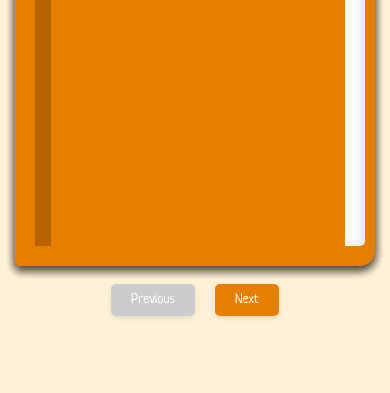
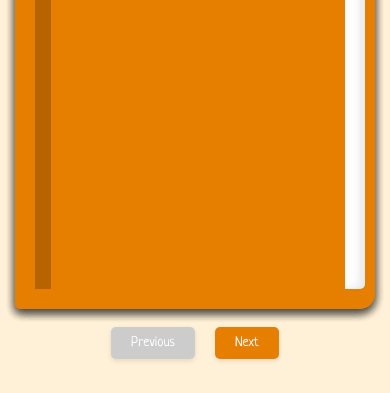
Before and after one commit to kxrthiikk/journal, a plain HTML site: page index.html in a window 390 px wide. Shown: the part 451-844 px from the top of the page. Drawn offline with Linux system fonts and the light colour scheme.

Commit message:
Responsive update

```diff
--- a/index.html
+++ b/index.html
@@ -4,9 +4,6 @@
   <meta charset="UTF-8">
   <meta name="viewport" content="width=device-width, initial-scale=1.0">
   <title>Simple Orange Journal</title>
-  <!-- <link rel="preconnect" href="https://fonts.googleapis.com">
-  <link rel="preconnect" href="https://fonts.gstatic.com" crossorigin>
-  <link href="https://fonts.googleapis.com/css2?family=Indie+Flower&display=swap" rel="stylesheet"> -->
   <style>
     @font-face {
       font-family: 'Neucha';  /* Define the font family name */
@@ -30,7 +27,6 @@
       min-height: 100vh;
       background-color: #ffdd9a63;
       padding: 15px;
-
     }
 
     .journal-container {
@@ -318,10 +314,31 @@
       background-repeat: no-repeat;
     }
 
+    /* Image container styling */
+    .image-container {
+      display: flex;
+      justify-content: center;
+      align-items: center;
+      width: 100%;
+      margin: 10px 0;
+      flex-grow: 1;
+      position: relative;
+      overflow: hidden;
+    }
+
+    .image-container img {
+      max-width: 100%;
+      max-height: 100%;
+      object-fit: contain;
+      margin: 0 auto;
+      display: block;
+    }
+
     /* Mobile optimizations */
     @media (max-width: 768px) {
       .journal-container {
-        height: 70vh;
+        height: 80vh; /* Increased from 70vh */
+        max-height: 800px;
         max-width: 100%;
       }
 
@@ -335,17 +352,35 @@
       }
 
       .journal-page {
-        padding: 25px;
+        padding: 15px;
       }
 
-      .photo-container {
-        height: 150px;
+      .image-container {
+        height: auto;
+        min-height: 200px;
+        max-height: 50%;
+      }
+
+      .page-text {
+        font-size: 14px;
+        margin-bottom: 10px;
+      }
+
+      .page-title {
+        margin-bottom: 15px;
+      }
+
+      /* Adjust content to fit smaller screens */
+      .page-content {
+        display: flex;
+        flex-direction: column;
+        justify-content: space-between;
       }
     }
 
     @media (max-width: 480px) {
       .journal-container {
-        height: 70vh;
+        height: 80vh;
       }
 
       .cover-title {
@@ -358,41 +393,71 @@
 
       .page-text {
         font-size: 14px;
+        margin-bottom: 5px;
       }
 
-      .photo-container {
-        height: 120px;
+      /* Make images fit better on mobile */
+      .image-container {
+        flex-grow: 1;
+        display: flex;
+        align-items: center;
+        justify-content: center;
+        height: auto;
+        max-height: 60%;
+        margin: 5px 0;
+        padding: 0;
       }
 
-      .photo-fullsize {
-        border: none;
+      .image-container img {
+        max-width: 100%;
+        max-height: 100%;
+        width: auto;
         height: auto;
-        width: 100%;
-        margin: 20px 0;
-        display: flex;
-        justify-content: center;
-        align-items: center;
-        background-color: transparent;
-        position: relative;
+        object-fit: contain;
       }
 
-      .photo-fullsize img {
-        display: block;
-        max-width: 100%;
-        height: auto;
+      /* Adjust spacing for mobile */
+      .journal-page {
+        padding: 12px;
+        display: flex;
+        flex-direction: column;
       }
 
-      .journal-image {
-        width: 100%;
-        max-height: 300px; /* Adjust this value as needed */
-        object-fit: contain;
-        margin: 15px 0;
-        border-radius: 5px;
-      }
-      .image-container {
-        height: 75%;
+      .page-content {
+        height: 100%;
+        display: flex;
+        flex-direction: column;
       }
 
+      .doodle {
+        transform: scale(0.7);
+      }
+
+      .page-number {
+        bottom: 10px;
+        right: 15px;
+      }
+    }
+
+    /* Fix for very small screens */
+    @media (max-height: 600px) {
+      .journal-container {
+        height: 75vh;
+      }
+
+      .image-container {
+        max-height: 50%;
+      }
+
+      .page-text {
+        font-size: 12px;
+        line-height: 1.4;
+      }
+
+      .page-title {
+        font-size: 18px;
+        margin-bottom: 10px;
+      }
     }
   </style>
 </head>
@@ -420,8 +485,8 @@
             After tons of chatting, we met a few times but never took a photo ("Idk why??"). Finally, the day she was leaving for her studies, we clicked our first ever photo together – a special one!
           </p>
 
-          <div class="image-container" style="height: 75%;">
-            <img src="assets/images/photo1.jpg" id="photo1" style="width: 100%; height: 85%; object-fit: contain; margin: 15px 0;">
+          <div class="image-container">
+            <img src="assets/images/photo1.jpg" id="photo1" alt="First photo together">
           </div>
 
           <div class="doodle doodle-4"></div>
@@ -441,8 +506,8 @@
             I think talking about this day may make this journal look like an encyclopedia, each and every moment was special. Maybe looking at this picture can rewind that day like a dreamy movie. I think you too feel the same peppe!
           </p>
 
-          <div class="image-container" style="height: 75%;">
-            <img src="assets/images/photo2.jpg" id="photo2" style="width: 100%; height: 94%; object-fit: contain; margin: 15px 0;">
+          <div class="image-container">
+            <img src="assets/images/photo2.jpg" id="photo2" alt="Special day photo">
           </div>
           <div class="doodle doodle-5"></div>
           <span class="page-number">2</span>
@@ -454,14 +519,11 @@
           <h2 class="page-title">850₹ and lipstick</h2>
           <div class="doodle doodle-3"></div>
           <p class="page-text">
-          </p>
-
-          <p class="page-text">
             I made peppe and anju ("Her cousin and mine friend too") wait for hours lol...and that made her go buy things she wasn't even supposed to. But of course, she blamed me for it, even though it made no sense at all!! Although this dayout was only for couple of hours but really felt it was like an entire day.
           </p>
 
-          <div class="image-container" style="height: 75%;">
-            <img src="assets/images/photo3.jpg" id="photo3" style="width: 100%; height: 94%; object-fit: contain; margin: 15px 0;">
+          <div class="image-container">
+            <img src="assets/images/photo3.jpg" id="photo3" alt="Shopping day photo">
           </div>
           <div class="doodle doodle-1"></div>
           <span class="page-number">3</span>
@@ -475,13 +537,13 @@
           <p class="page-text">
             Beach Day Part - 2 (But we reach quite a lot late there)
           </p>
-          <br>
+
           <p class="page-text">
             "Beach Day Part - 1 was a midnight kind of thing which we enjoyed moon rise at the beach. Beach Day Part - 2 was a little late which we enjoyed a good slow and calm sunrise. Ofcourse the beach, music, and her made me the most calm and comfortable person in the entire world, Like i was the richest person in the entire world that i dont need anything other than this. Always thanks to you peppe for making feel like this.
           </p>
 
-          <div class="image-container" style="height: 75%;">
-            <img src="assets/images/photo4.jpg" id="photo4" style="width: 100%; height: 94%; object-fit: contain; margin: 15px 0;">
+          <div class="image-container">
+            <img src="assets/images/photo4.jpg" id="photo4" alt="Beach day photo">
           </div>
           <div class="doodle doodle-2"></div>
           <span class="page-number">4</span>
@@ -495,12 +557,12 @@
           <p class="page-text">
             Just Kidding...
           </p>
-          <br>
+
           <p class="page-text">
-            This is just the beginning... A lot of memories are waiting to be captured here. I'm not sure (I really want to make it happen). Here's to more moments, laughs, and memories that will last forever. To those spontaneous days, silly arguments, and those times that make you wonder how we even ended up here. Even when things don’t make sense, it’s these moments that make life worth it. So here’s to more crazy adventures and memories that will keep us laughing for years to come!
+            This is just the beginning... A lot of memories are waiting to be captured here. I'm not sure (I really want to make it happen). Here's to more moments, laughs, and memories that will last forever. To those spontaneous days, silly arguments, and those times that make you wonder how we even ended up here. Even when things don't make sense, it's these moments that make life worth it. So here's to more crazy adventures and memories that will keep us laughing for years to come!
           </p>
-          <br>
-          <p style="text-align: center;">
+
+          <p class="page-text" style="text-align: center; margin-top: 10px;">
             Till then, ciao!
           </p>
           <div class="doodle doodle-3"></div>
```
